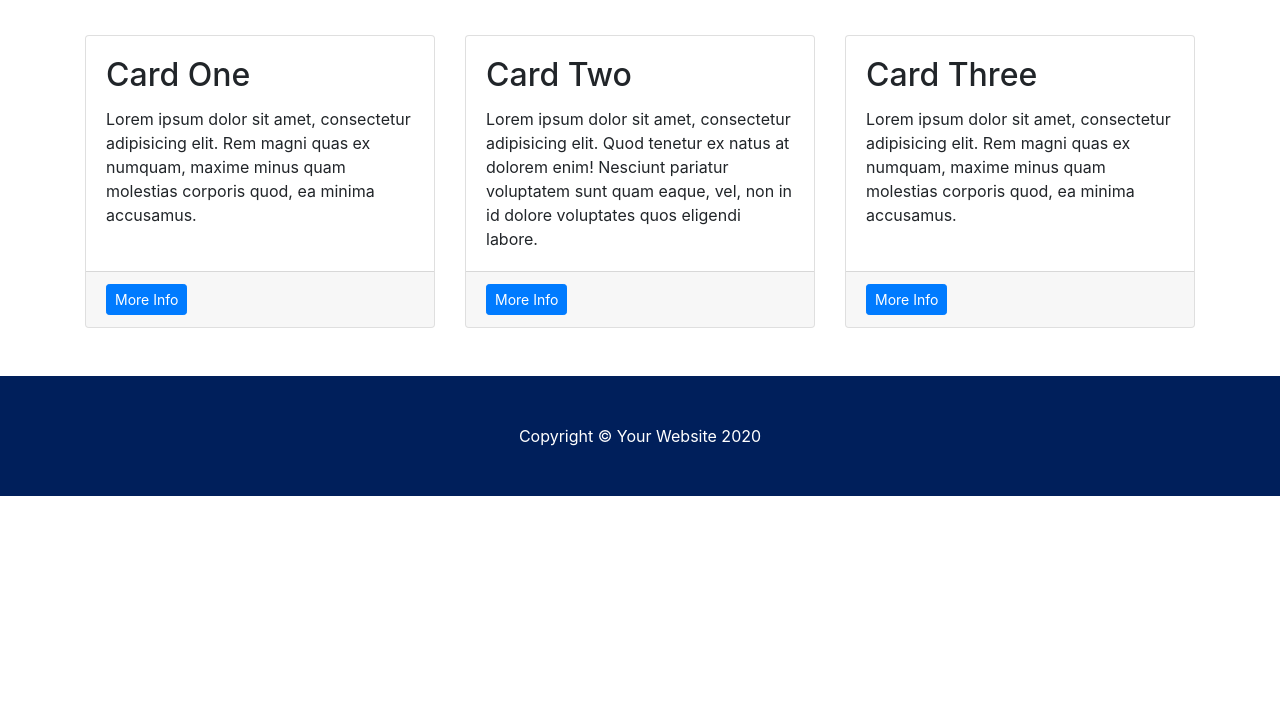
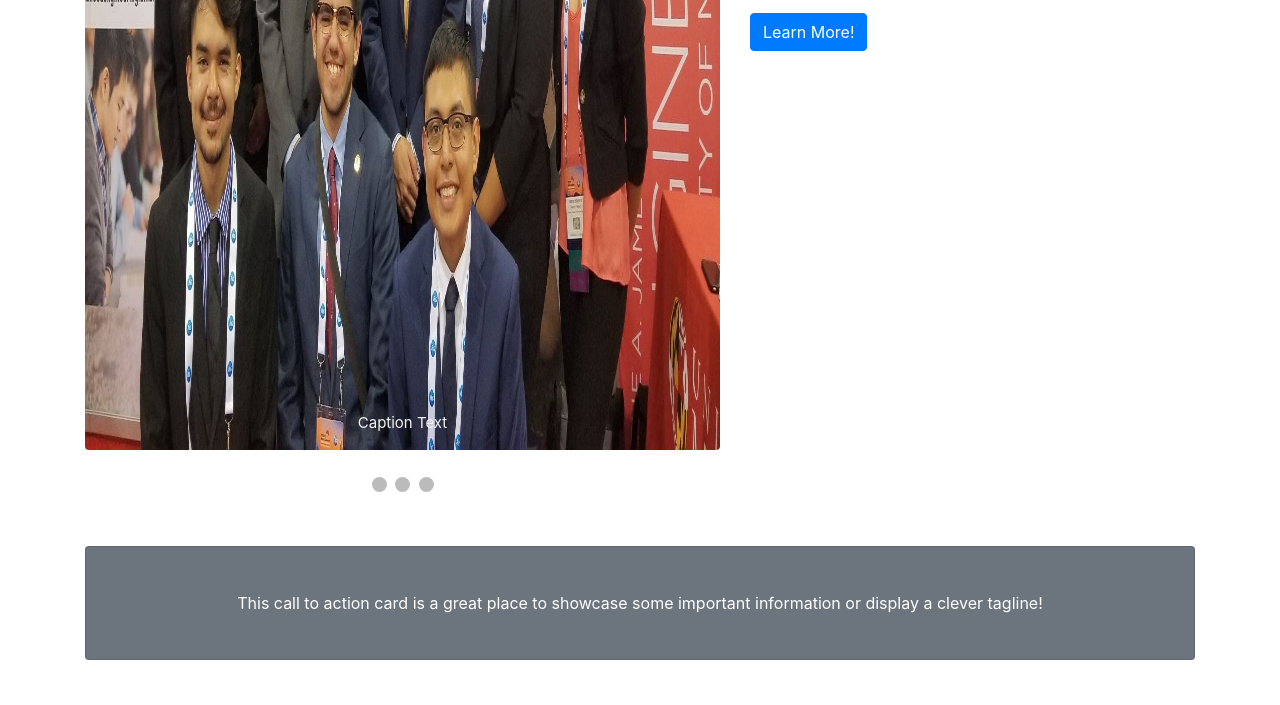
Before and after one commit to SHPE-UMD/SHPE-UMD-Bootstrap-Web, a website: page index.html in a window 1280 px wide. Shown: the part 659-1364 px from the top of the page. Before the commit the page ends 1155 px from the top, so only its background shows below. Drawn offline with Linux system fonts and the light colour scheme; files whose address does not match are found by name.

Commit message:
fit slides

```diff
--- a/css/small-business.css
+++ b/css/small-business.css
@@ -16,6 +16,13 @@ body {
 
 .bg-dark {
   background-color: #001F5B !important;
+}
+
+.sldfit {
+  float: center;
+  width:  1920px;
+  height: 1005px;
+  background-size: cover;
 }
 
 .img-portrait {
@@ -116,7 +123,7 @@ img {vertical-align: middle;}
   transition: background-color 0.6s ease;
 }
 
-.active-dot .dot:hover {
+.activedot .dot:hover {
   background-color: #717171;
 }
 
--- a/index.html
+++ b/index.html
@@ -65,19 +65,19 @@
 
           <div class="mySlides fade">
             <div class="numbertext">1 / 3</div>
-            <img class="img-fluid rounded mb-4 mb-lg-0" src="sldshw/shpe-convention.jpg" style="width:100%">
+            <img class="sldfit img-fluid rounded mb-4 mb-lg-0" src="sldshw/shpe-convention.jpg" style="width:100%">
             <div class="text">Caption Text</div>
           </div>
 
           <div class="mySlides fade">
             <div class="numbertext">2 / 3</div>
-            <img class="img-fluid rounded mb-4 mb-lg-0" src="sldshw/basketball-game.jpg" style="width:100%">
+            <img class="sldfit img-fluid rounded mb-4 mb-lg-0" src="sldshw/basketball-game.jpg" style="width:100%">
             <div class="text">Caption Two</div>
           </div>
 
           <div class="mySlides fade">
             <div class="numbertext">3 / 3</div>
-            <img class="img-fluid rounded mb-4 mb-lg-0" src="sldshw/volunteering.jpg" style="width:100%">
+            <img class="sldfit img-fluid rounded mb-4 mb-lg-0" src="sldshw/volunteering.jpg" style="width:100%">
             <div class="text">Caption Three</div>
           </div>
 
@@ -188,10 +188,10 @@
           slides[i].style.display = "none";
       }
       for (i = 0; i < dots.length; i++) {
-          dots[i].className = dots[i].className.replace(" active-dot", "");
+          dots[i].className = dots[i].className.replace(" activedot", "");
       }
       slides[slideIndex-1].style.display = "block";
-      dots[slideIndex-1].className += " active-dot";
+      dots[slideIndex-1].className += " activedot";
     }
     </script>
 
```
